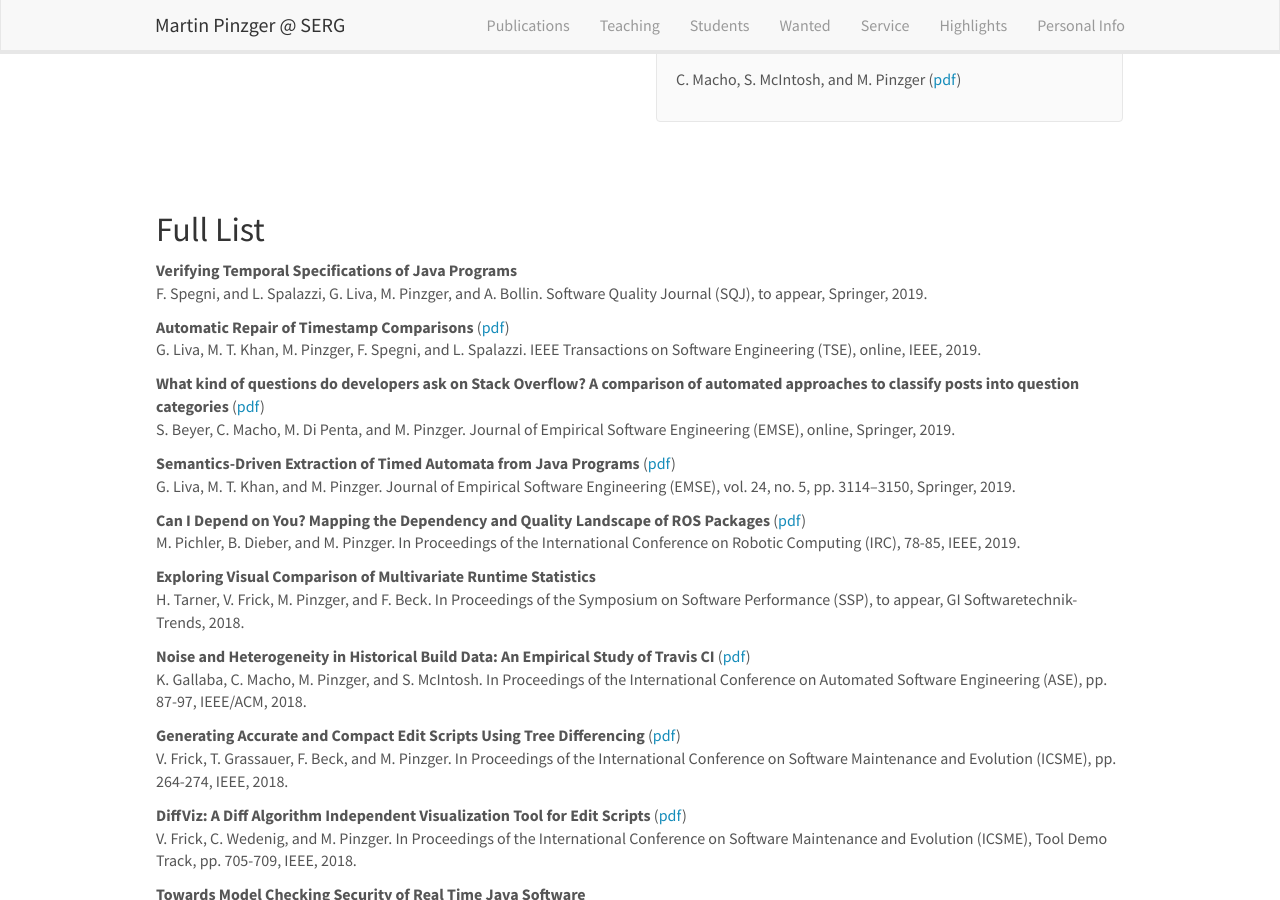
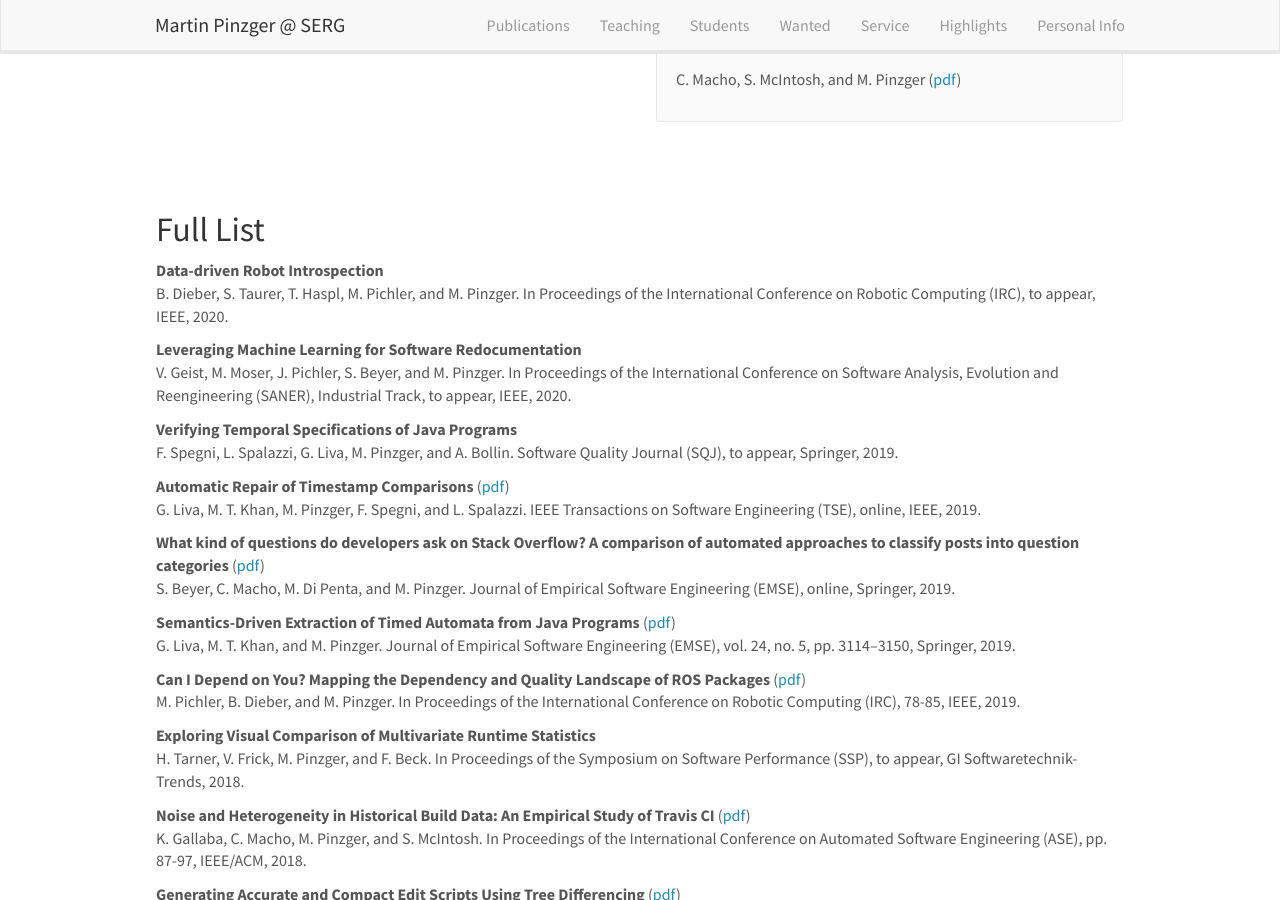
Before and after one commit to pinzger/pinzger.github.io, a Jekyll site: the page built from _pages/publications.md, in a window 1280 px wide and 900 px high, scrolled down 1440 px. Built offline with Jekyll 4.4.1, drawn with Linux system fonts in a browser that asks for light colours; nearby versions of some CDN libraries.

Commit message:
added announcements of two recently accepted  publications

```diff
--- a/_data/news.yml
+++ b/_data/news.yml
@@ -1,3 +1,9 @@
+- date: <strong>January 2020</strong>
+  headline: "Our short paper <strong>Data-driven Robot Introspection</strong> has been accepted at <a href=\"http://irc.asia.edu.tw/2020\">IRC 2020</a> in Taichung, Taiwan."
+
+- date: <strong>December 2019</strong>
+  headline: "Our paper <strong>Leveraging Machine Learning for Software Redocumentation</strong> has been accepted for publication in the <a href=\"https://saner2020.csd.uwo.ca/\">SANER 2020</a>, Industrial track."
+
 - date: <strong>November 2019</strong>
   headline: "Our paper <strong>Verifying Temporal Specifications of Java Programs</strong> has been accepted for publication in the Springer Software Quality Journal."
 
@@ -35,7 +41,7 @@
   headline: "Our paper <strong>Semantics-Driven Extraction of Timed Automata from Java Programs</strong> has been accepted for publication in the journal Empirical Software Engineering."
 
 - date: <strong>December 2018</strong>
-  headline: "Our paper <strong>Can I Depend on You? Mapping the Dependency and Quality Landscape of ROS Packages</strong> has been accepted at <a href=\"http://irc.asia.edu.tw/2019/\">IRC 2018</a> in Naples, Italy."
+  headline: "Our paper <strong>Can I Depend on You? Mapping the Dependency and Quality Landscape of ROS Packages</strong> has been accepted at <a href=\"http://irc.asia.edu.tw/2019/\">IRC 2019</a> in Naples, Italy."
 
 - date: <strong>October 2018</strong>
   headline: "Our paper <strong>Exploring Visual Comparison of Multivariate Runtime Statistics</strong> has been accepted at <a href=\"http://www.performance-symposium.org/2018/\">SSP 2018</a> in Hildesheim, Germany."
--- a/_data/publist.yml
+++ b/_data/publist.yml
@@ -1,6 +1,32 @@
+- title: "Data-driven Robot Introspection"
+  image:
+  authors: B. Dieber, S. Taurer, T. Haspl, M. Pichler, and M. Pinzger
+  proceedings: In Proceedings of the International Conference on Robotic Computing (IRC)
+  pages: to appear
+  publisher: IEEE
+  year: 2020
+  description:
+  link:
+    url:
+    display:
+  highlight:
+
+- title: "Leveraging Machine Learning for Software Redocumentation"
+  image:
+  authors: V. Geist, M. Moser, J. Pichler, S. Beyer, and M. Pinzger
+  proceedings: In Proceedings of the International Conference on Software Analysis, Evolution and Reengineering (SANER), Industrial Track
+  pages: to appear
+  publisher: IEEE
+  year: 2020
+  description:
+  link:
+    url:
+    display:
+  highlight:
+
 - title: "Verifying Temporal Specifications of Java Programs"
   image:
-  authors: F. Spegni, and L. Spalazzi, G. Liva, M. Pinzger, and A. Bollin
+  authors: F. Spegni, L. Spalazzi, G. Liva, M. Pinzger, and A. Bollin
   proceedings: Software Quality Journal (SQJ)
   pages: to appear
   publisher: Springer
@@ -10,7 +36,6 @@
     url:
     display:
   highlight:
-
 
 - title: "Automatic Repair of Timestamp Comparisons"
   image: tsrepair.png
@@ -24,7 +49,6 @@
     url: ../papers/Liva2019-repair.pdf
     display: pdf
   highlight: 1
-
 
 - title: "What kind of questions do developers ask on Stack Overflow? A comparison of automated approaches to classify posts into question categories"
   image:
```
